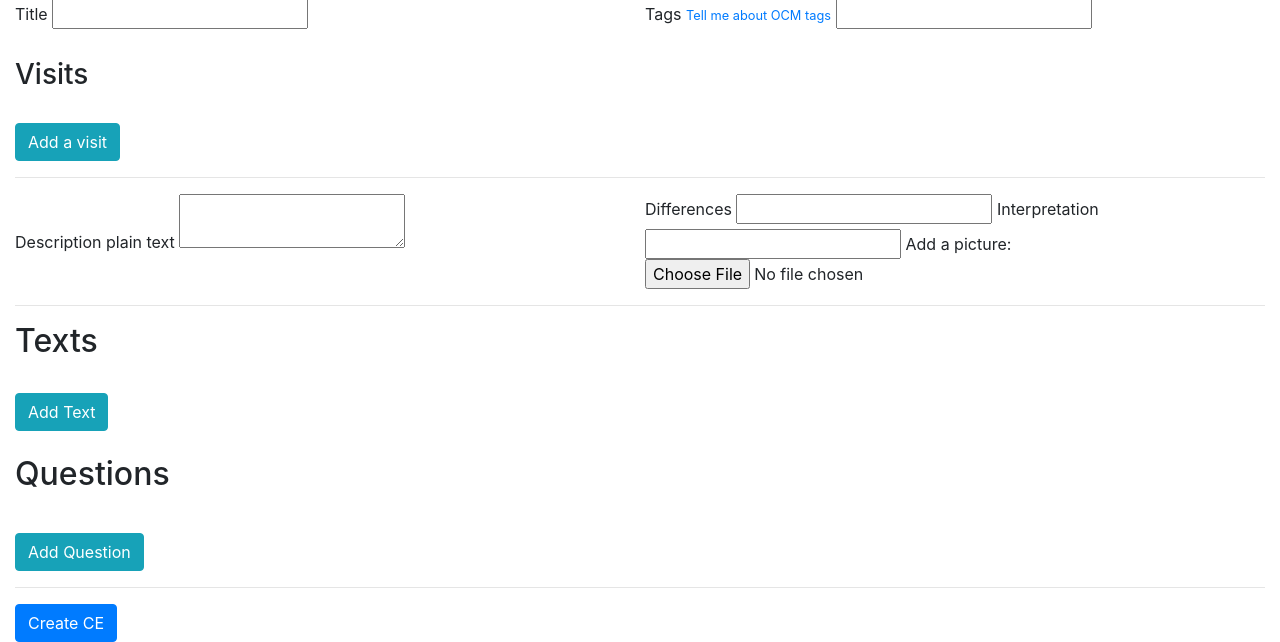
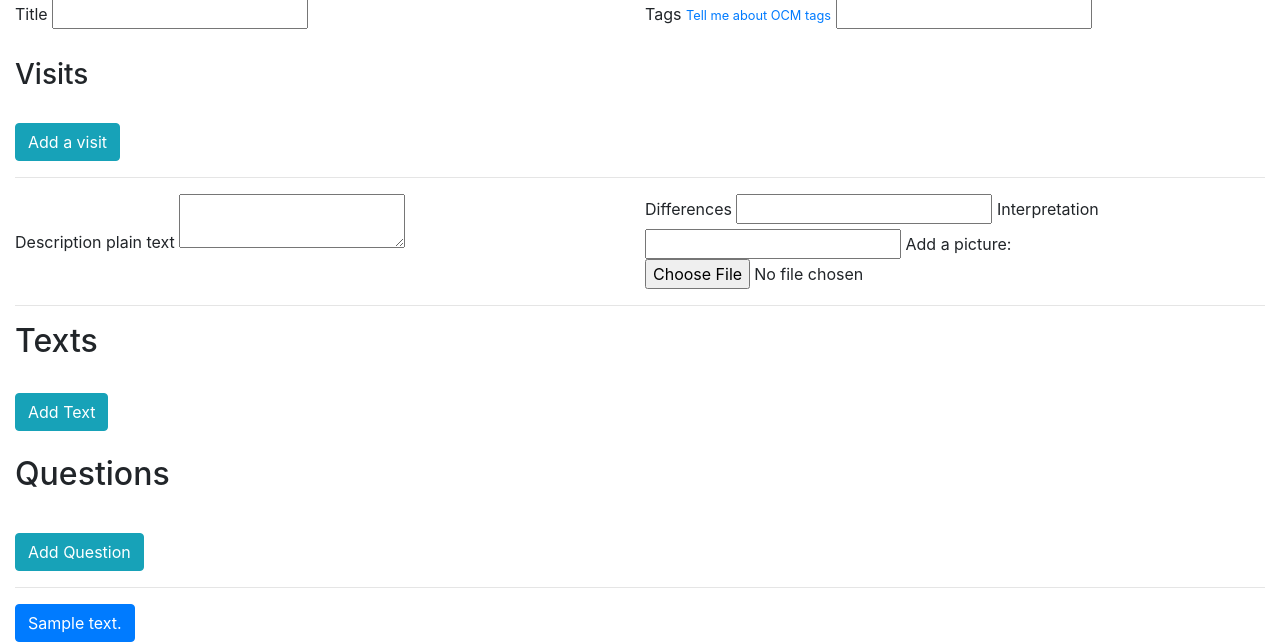
Before and after one commit to stevetasticsteve/CLA_Hub, a Django app: template CE/templates/CE/edit_CE.html in a window 1280 px wide. Shown: the part 342-984 px from the top of the page. Run offline with Django 3.2, Linux system fonts and the light colour scheme; tables that the repository leaves empty hold one stand-in row (values such as "Sample post"); the template is opened without the code that fills it: values that come from a table or form of the project are taken from there, most other values are stand-ins (such as "Sample title", 1, 10 or a date in 2020); grey boxes marked "Sample" are stand-in pictures; form fields are guessed from the names that the template uses; parts of the project's set-up code (start-up, migrations or seed data) failed here and were passed over; some libraries are stand-ins or nearby versions.

Commit message:
Customised the submit button for edit and new views by passing a button text context item

```diff
--- a/CE/templates/CE/partial/new_CE_form.html
+++ b/CE/templates/CE/partial/new_CE_form.html
@@ -40,5 +40,5 @@
     {% include 'CE/partial/text_form.html' %}
     {% include 'CE/partial/questions_form.html' %}
 
-    <button type="input" class="btn btn-primary">Create CE</button>
+    <button type="input" class="btn btn-primary">{{button_text}}</button>
 </form>
--- a/CE/views.py
+++ b/CE/views.py
@@ -120,7 +120,8 @@ def edit(request, pk):
         'CurrentPics': current_pics,
         'QuestionForm': question_form,
         'Errors': errors,
-        'CE': ce
+        'CE': ce,
+        'button_text': 'Update CE'
     }
     return render(request, template, context)
 # todo upload multiple files at once
@@ -177,7 +178,8 @@ def new(request):
             'TextForm': text_form,
             'QuestionForm': question_form,
             'VisitForm': visit_form,
-            'Errors': errors
+            'Errors': errors,
+            'button_text': 'Create CE'
         }
 
     return render(request, template, context)
```
